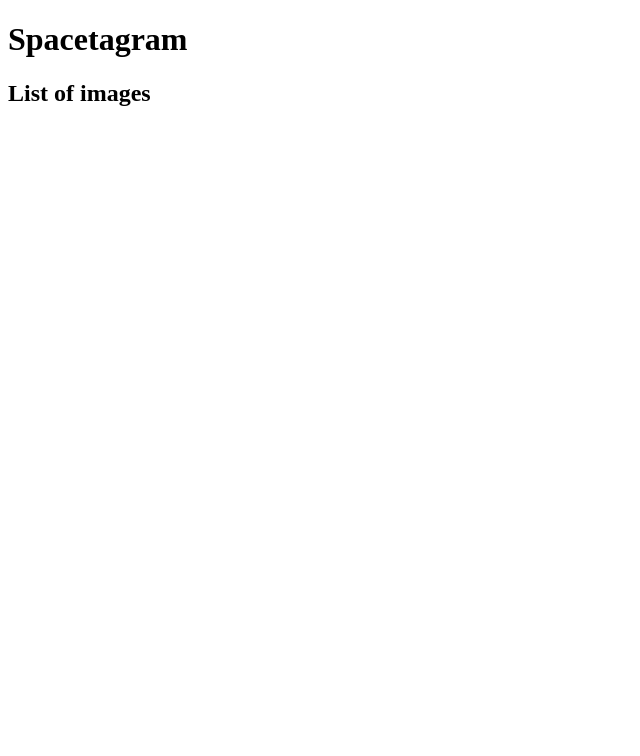
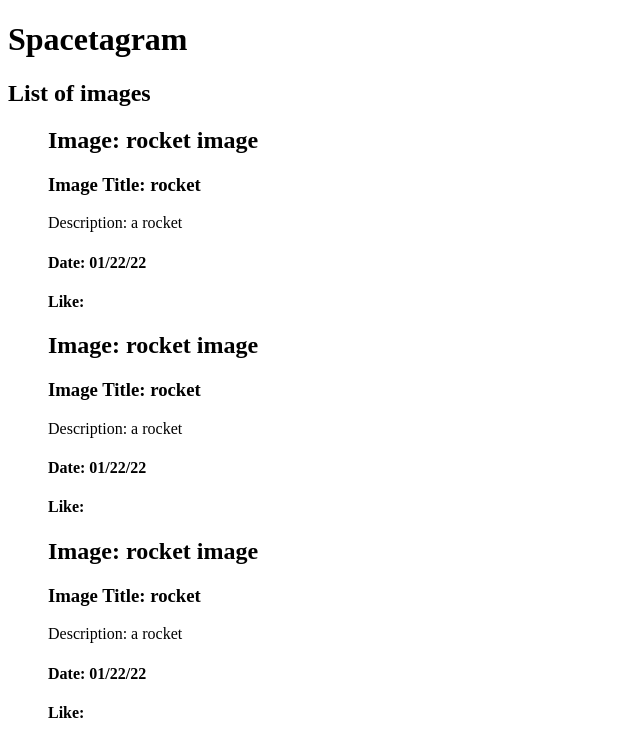
Before and after one commit to EmmaHelser/Spacetagram, a React app: page / in a window 1280 px wide. Shown: the top 756 px of the page, without its empty margins (0-640 px from the left). Built offline with nearby package versions, Linux system fonts and the light colour scheme; the HTML template or start-up script is replaced by a standard one.

Commit message:
Able to render a list of dummy data.

```diff
--- a/client/src/components/app.jsx
+++ b/client/src/components/app.jsx
@@ -4,13 +4,16 @@
 class App extends React.Component {
   constructor (props) {
     super (props);
+    this.state = {
+      images: [{image: 'rocket image', title: 'rocket', description: 'a rocket', date: '01/22/22', liked: false}, {image: 'rocket image', title: 'rocket', description: 'a rocket', date: '01/22/22', liked: false}, {image: 'rocket image', title: 'rocket', description: 'a rocket', date: '01/22/22', liked: false}]
+    }
   }
 
   render () {
     return (
       <div className='container'>
         <h1>Spacetagram</h1>
-        <ImageList />
+        <ImageList images={this.state.images}/>
       </div>
 
     )
--- a/client/src/components/imageCard.jsx
+++ b/client/src/components/imageCard.jsx
@@ -3,12 +3,12 @@
 function ImageCard (props) {
   return (
     <div className='container'>
-      <h2>Image</h2>
-      <h3>Image Title</h3>
-      <p>Description</p>
+      <h2>Image: {props.image.image}</h2>
+      <h3>Image Title: {props.image.title}</h3>
+      <p>Description: {props.image.description}</p>
       <div>
-        <h4>Date</h4>
-        <h4>Like</h4>
+        <h4>Date: {props.image.date}</h4>
+        <h4>Like: {props.image.liked}</h4>
       </div>
     </div>
   )
--- a/client/src/components/imageList.jsx
+++ b/client/src/components/imageList.jsx
@@ -1,9 +1,13 @@
 import React from 'react';
+import ImageCard from './imageCard.jsx';
 
 function ImageList (props) {
   return (
     <div className='container'>
       <h2>List of images</h2>
+      <ul>
+        {props.images.map((photo) => <ImageCard image={photo} /> )}
+      </ul>
     </div>
   )
 }
```
